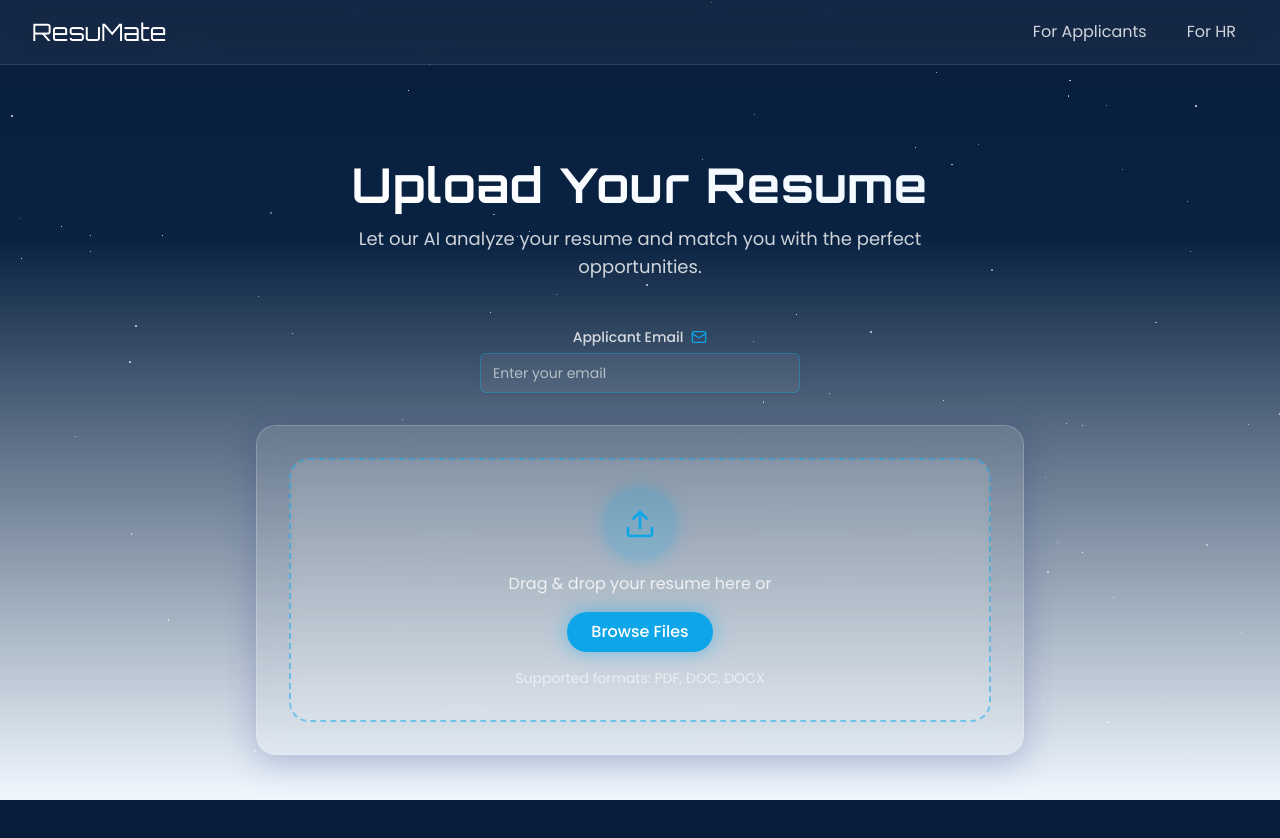
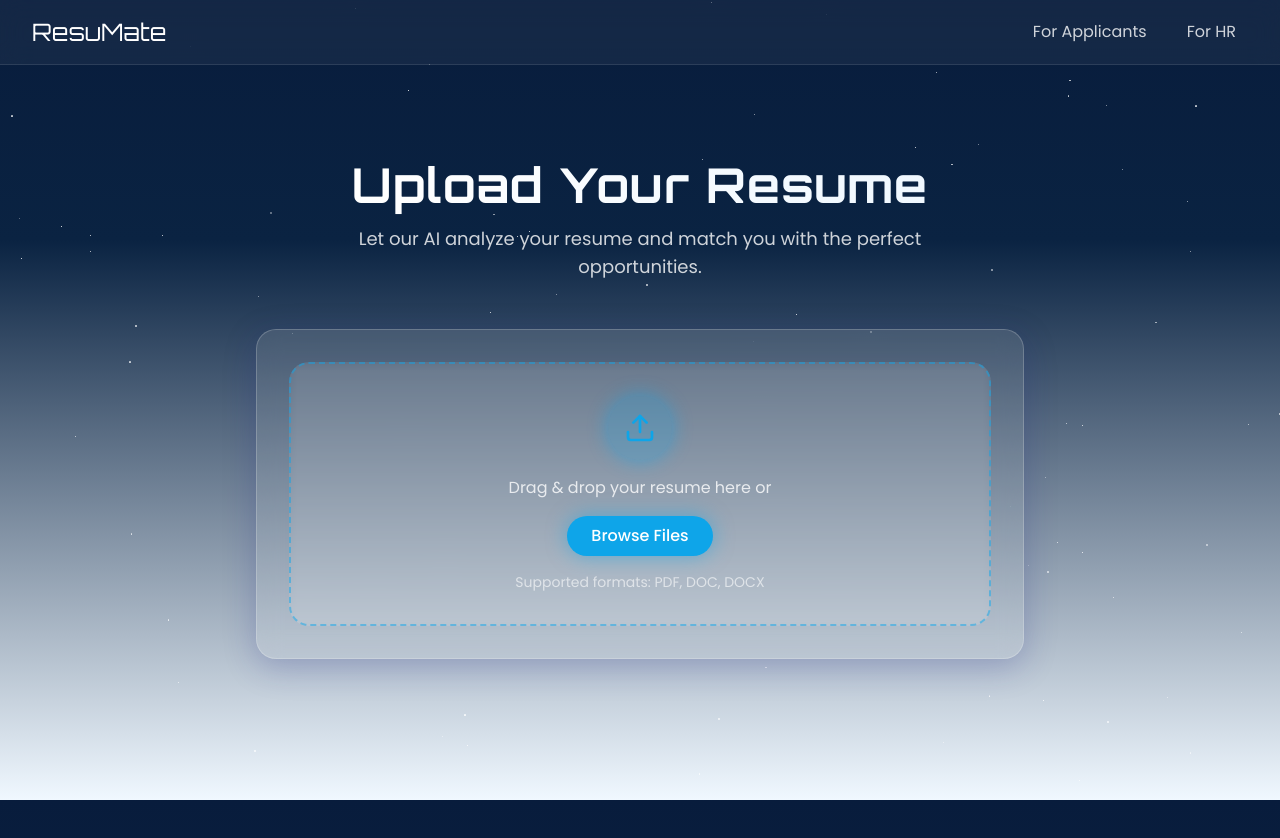
Before and after one commit to Dattakeshavan/resume-future-glow, a React (Vite) app: page /applicant in a window 1280 px wide. Shown: the top 838 px of the page. Built offline with nearby package versions, Linux system fonts and the light colour scheme.

Commit message:
Reverted to commit ba10cb32d15751e1c67ab8b88def50de44832d2a

```diff
--- a/src/pages/Applicant.tsx
+++ b/src/pages/Applicant.tsx
@@ -76,9 +76,9 @@ const Applicant = () => {
     }, 100);
   };
 
-  // Email input section: now always visible
+  // Email input section: rendered after resume file selected but before upload complete
   const emailBox = (
-    <div className="w-full max-w-xs mb-8 flex flex-col items-center gap-2">
+    <div className="w-full max-w-xs my-4 flex flex-col items-center gap-2">
       <Label htmlFor="email" className="text-white/80 flex items-center gap-2">
         <span>Applicant Email</span>
         <Mail className="w-4 h-4 text-resumate-glow-blue" />
@@ -129,9 +129,6 @@ const Applicant = () => {
       <p className="text-lg text-white/80 max-w-2xl text-center mb-12">
         Let our AI analyze your resume and match you with the perfect opportunities.
       </p>
-
-      {/* Always show the email input field */}
-      {!isUploaded && emailBox}
 
       <section className="upload-section w-full max-w-3xl">
         <div className="glass-card p-8 flex flex-col items-center">
@@ -204,6 +201,8 @@ const Applicant = () => {
                   <p className="text-white/80 text-center mb-2">
                     <span className="font-medium text-white">{fileName}</span>
                   </p>
+                  {/* Email Input Box */}
+                  {emailBox}
                   <div className="w-full max-w-xs bg-white/20 h-2 rounded-full overflow-hidden mb-4">
                     <div
                       className="h-full bg-resumate-glow-blue"
```
